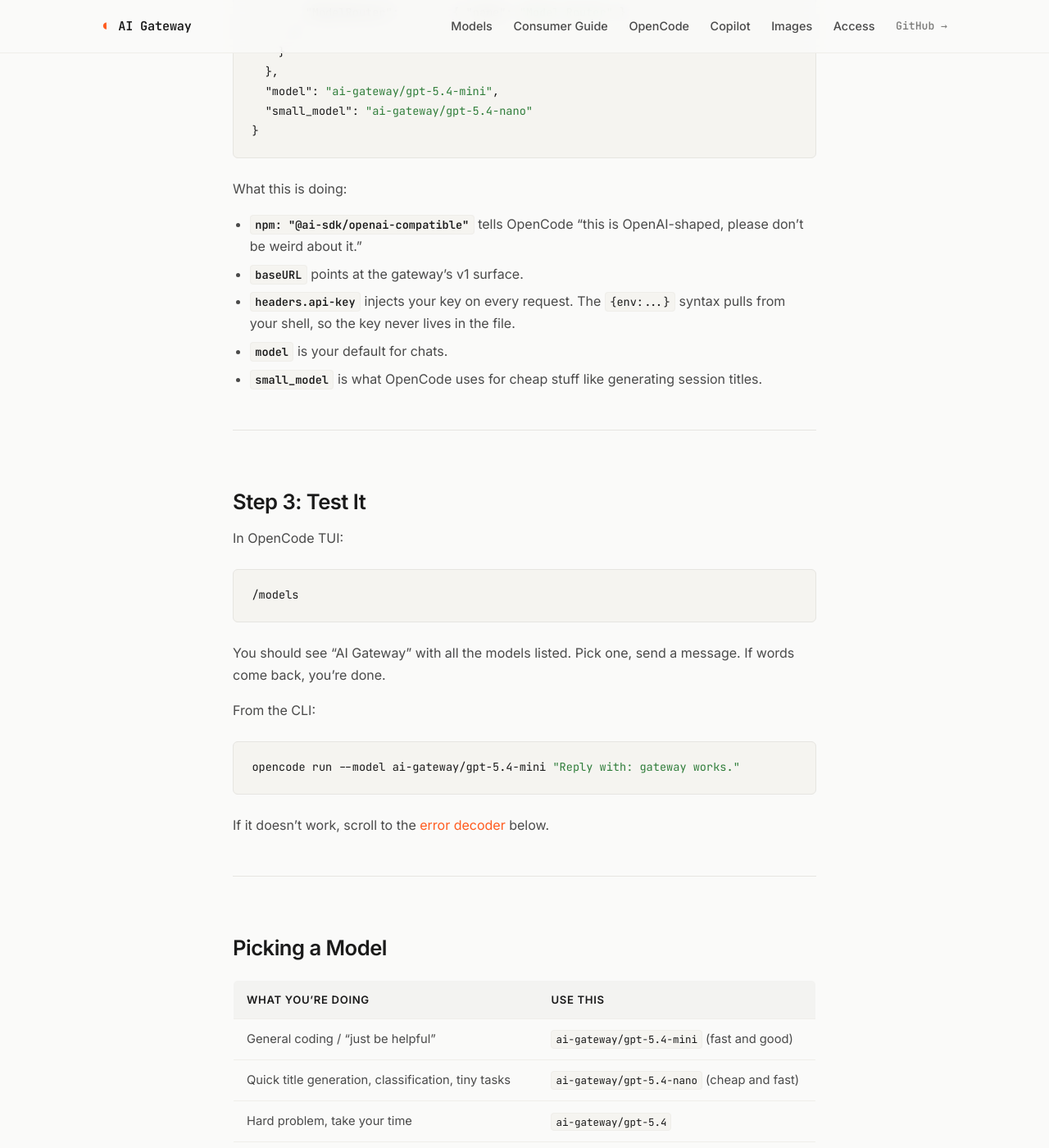
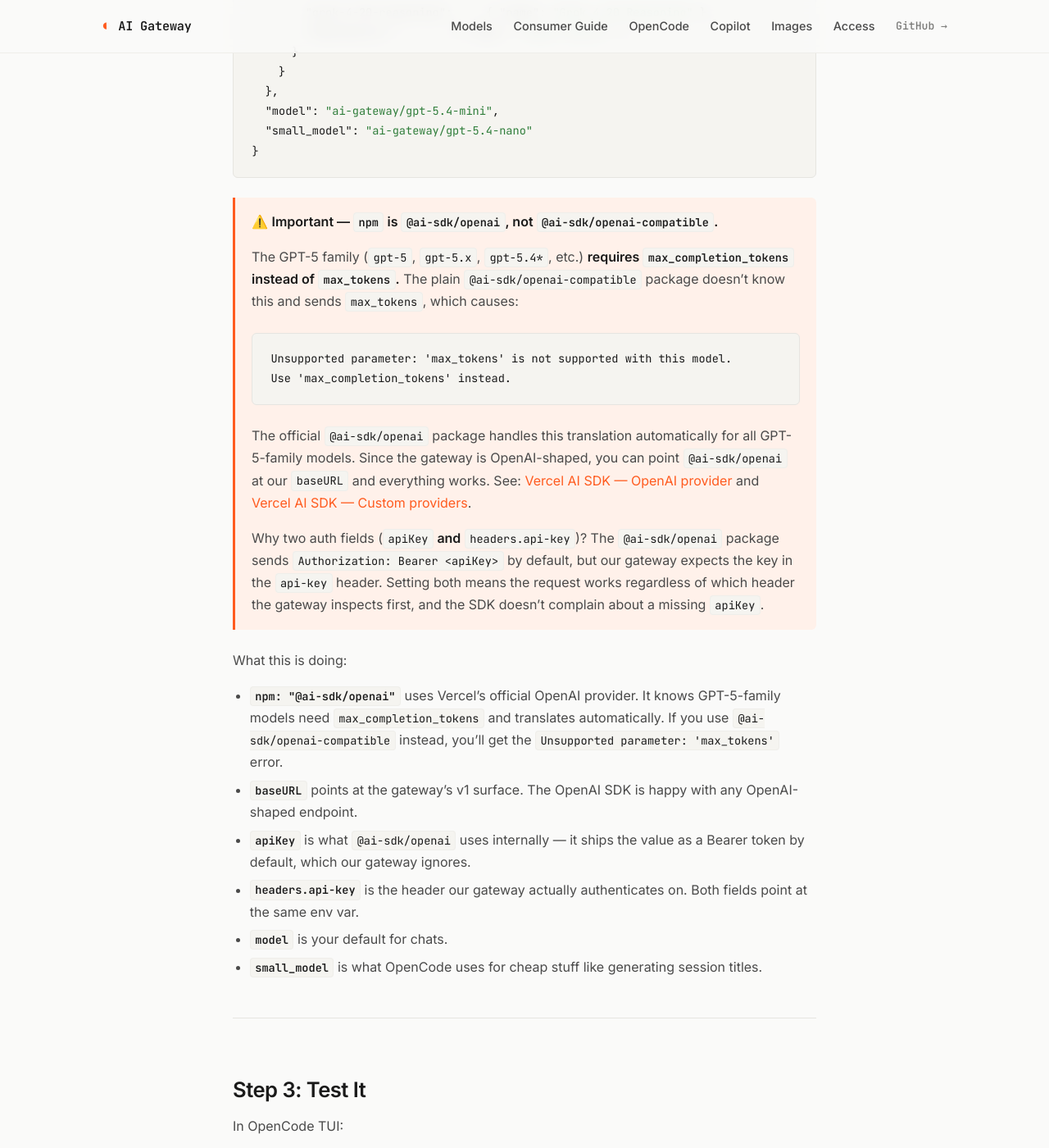
Before and after one commit to Nepomuceno/foundry_instructions, a Jekyll site: the page built from opencode.md, in a window 1280 px wide and 1400 px high, scrolled down 5709 px. Shown: the whole window at 82% size. Built offline with Jekyll 4.4.1, drawn with Linux system fonts in a browser that asks for light colours; some of the changed text lies outside the part shown.

Commit message:
Fix max_tokens error: switch OpenCode provider to @ai-sdk/openai for GPT-5 family

````diff
--- a/OPENCODE_INTEGRATION.md
+++ b/OPENCODE_INTEGRATION.md
@@ -154,10 +154,11 @@
   "$schema": "https://opencode.ai/config.json",
   "provider": {
     "ai-gateway": {
-      "npm": "@ai-sdk/openai-compatible",
+      "npm": "@ai-sdk/openai",
       "name": "AI Gateway",
       "options": {
         "baseURL": "https://ai-gateway-eastus2.azure-api.net/openai/v1",
+        "apiKey": "{env:AI_GATEWAY_API_KEY}",
         "headers": {
           "api-key": "{env:AI_GATEWAY_API_KEY}"
         }
@@ -186,11 +187,25 @@
 }
 ```
 
+> ⚠️ **Important — `npm` is `@ai-sdk/openai`, not `@ai-sdk/openai-compatible`.**
+>
+> The GPT-5 family (`gpt-5`, `gpt-5.x`, `gpt-5.4*`, etc.) **requires `max_completion_tokens` instead of `max_tokens`.** The plain `@ai-sdk/openai-compatible` package doesn't know this and sends `max_tokens`, which causes:
+>
+> ```
+> Unsupported parameter: 'max_tokens' is not supported with this model.
+> Use 'max_completion_tokens' instead.
+> ```
+>
+> The official `@ai-sdk/openai` package handles this translation automatically for all GPT-5-family models. Since the gateway is OpenAI-shaped, you can point `@ai-sdk/openai` at our `baseURL` and everything works. See: [Vercel AI SDK — OpenAI provider](https://ai-sdk.dev/providers/ai-sdk-providers/openai) and [Vercel AI SDK — Custom providers](https://ai-sdk.dev/providers/openai-compatible-providers/custom-providers).
+>
+> Why two auth fields (`apiKey` **and** `headers.api-key`)? The `@ai-sdk/openai` package sends `Authorization: Bearer <apiKey>` by default, but our gateway expects the key in the `api-key` header. Setting both means the request works regardless of which header the gateway inspects first, and the SDK doesn't complain about a missing `apiKey`.
+
 What this is doing:
 
-- **`npm: "@ai-sdk/openai-compatible"`** tells OpenCode "this is OpenAI-shaped, please don't be weird about it."
-- **`baseURL`** points at the gateway's v1 surface.
-- **`headers.api-key`** injects your key on every request. The `{env:...}` syntax pulls from your shell, so the key never lives in the file.
+- **`npm: "@ai-sdk/openai"`** uses Vercel's official OpenAI provider. It knows GPT-5-family models need `max_completion_tokens` and translates automatically. If you use `@ai-sdk/openai-compatible` instead, you'll get the `Unsupported parameter: 'max_tokens'` error.
+- **`baseURL`** points at the gateway's v1 surface. The OpenAI SDK is happy with any OpenAI-shaped endpoint.
+- **`apiKey`** is what `@ai-sdk/openai` uses internally — it ships the value as a Bearer token by default, which our gateway ignores.
+- **`headers.api-key`** is the header our gateway actually authenticates on. Both fields point at the same env var.
 - **`model`** is your default for chats.
 - **`small_model`** is what OpenCode uses for cheap stuff like generating session titles.
 
@@ -381,7 +396,7 @@
 | OpenCode shows zero models | Config file not loaded | Check the path; confirm valid JSON; check OpenCode logs |
 | `404` on a model name | Typo, wrong case, or it's not on the gateway | Use names from the table above; case-sensitive |
 | `429 RateLimitReached` | Per-model RPM exceeded | Wait a minute. Image/video are especially low. |
-| `Unsupported parameter: max_tokens` | GPT-5-family chat completions | OpenCode usually handles this for you; if you hit it from a custom command, switch to `max_completion_tokens` |
+| `Unsupported parameter: 'max_tokens' is not supported with this model. Use 'max_completion_tokens' instead.` | Your provider is `@ai-sdk/openai-compatible`, which sends `max_tokens`. GPT-5-family models reject it. | Change `npm` to `@ai-sdk/openai` in your `opencode.json` (see [Step 2](#step-2-add-the-provider)). The official OpenAI provider translates `max_tokens` → `max_completion_tokens` automatically. Then restart OpenCode. |
 | Streaming feels slow | First token latency on big reasoning models | Try a smaller variant: `gpt-5.4-mini` instead of `gpt-5.4-pro` |
 | FLUX models don't show up | They aren't on the OpenAI-shaped path | They live on `/admin-m8fg494d-eastus2/providers/blackforestlabs/...`; call them via curl, not via OpenCode's chat |
 | **Windows:** `opencode: command not found` | Installer ran but PATH not refreshed | Close and reopen the terminal. If still broken, add `%LOCALAPPDATA%\Programs\opencode` to user PATH |
@@ -423,4 +438,5 @@
 
 **Upstream SDK this guide relies on:**
 
-- `@ai-sdk/openai-compatible` — the Vercel AI SDK provider OpenCode uses to talk to OpenAI-shaped APIs: <https://ai-sdk.dev/providers/openai-compatible-providers>
+- `@ai-sdk/openai` — Vercel AI SDK's official OpenAI provider (handles `max_completion_tokens` for GPT-5 family automatically): <https://ai-sdk.dev/providers/ai-sdk-providers/openai>
+- `@ai-sdk/openai-compatible` — generic OpenAI-shaped provider, useful for non-OpenAI APIs but **does not** translate `max_tokens` for GPT-5: <https://ai-sdk.dev/providers/openai-compatible-providers>
````
Also changed, not shown: README.md.
